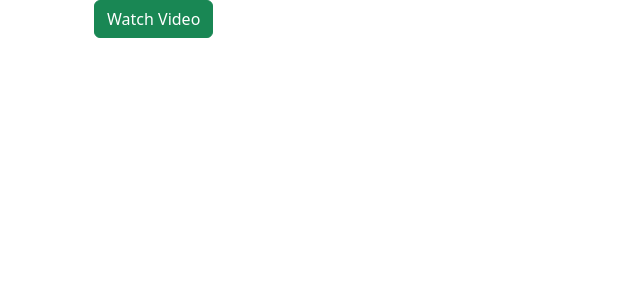
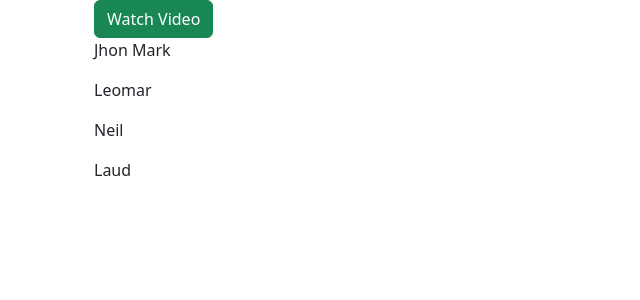
Before and after one commit to MarkRyuo/first_app, a React (Vite) app: page / in a window 1280 px wide. Shown: the top 300 px of the page, without its empty margins (0-640 px from the left). Built offline with nearby package versions, Linux system fonts and the light colour scheme.

Commit message:
Update Aug 14 2024

```diff
--- a/src/components/Home.tsx
+++ b/src/components/Home.tsx
@@ -8,13 +8,15 @@ function HomeScreen() {
         "Laud"
     ]
 
+
     return (
         <> {
             // This is Comment
-            }
+        }
             <div className="container-md">
                 <nav className="container-sm">
                     <button type="button" className="btn btn-success">Watch Video</button>
+                    {NAMES.map(names => <p>{names}</p>) }
                 </nav>
             </div>
         </>
```
